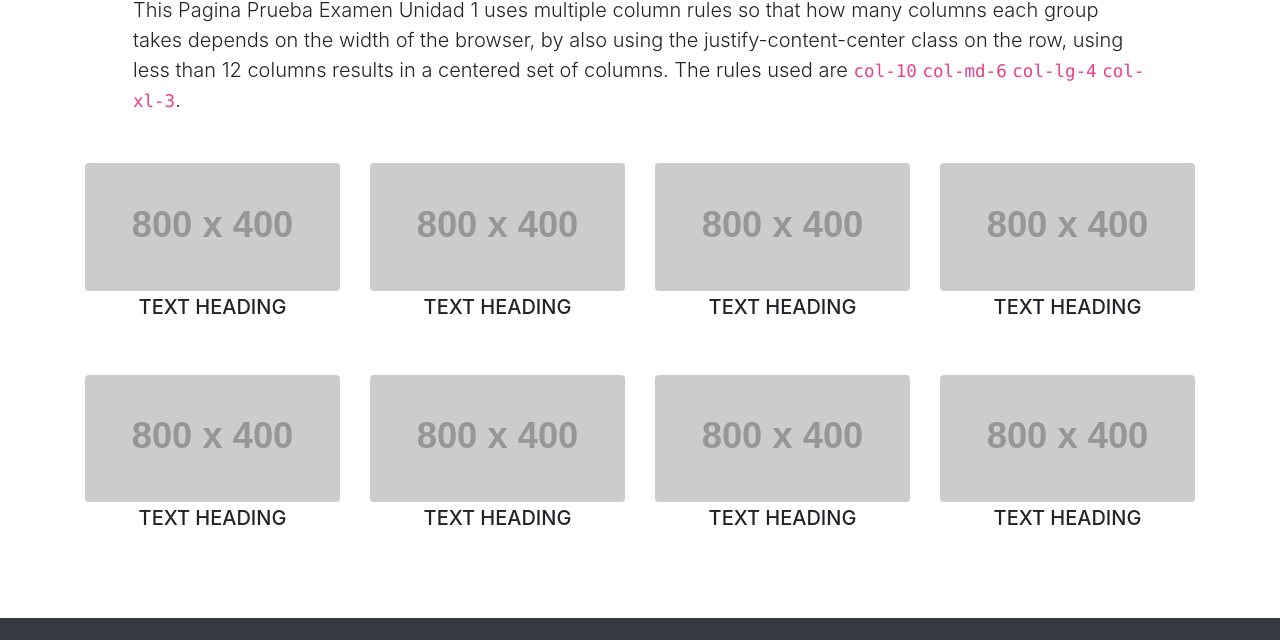
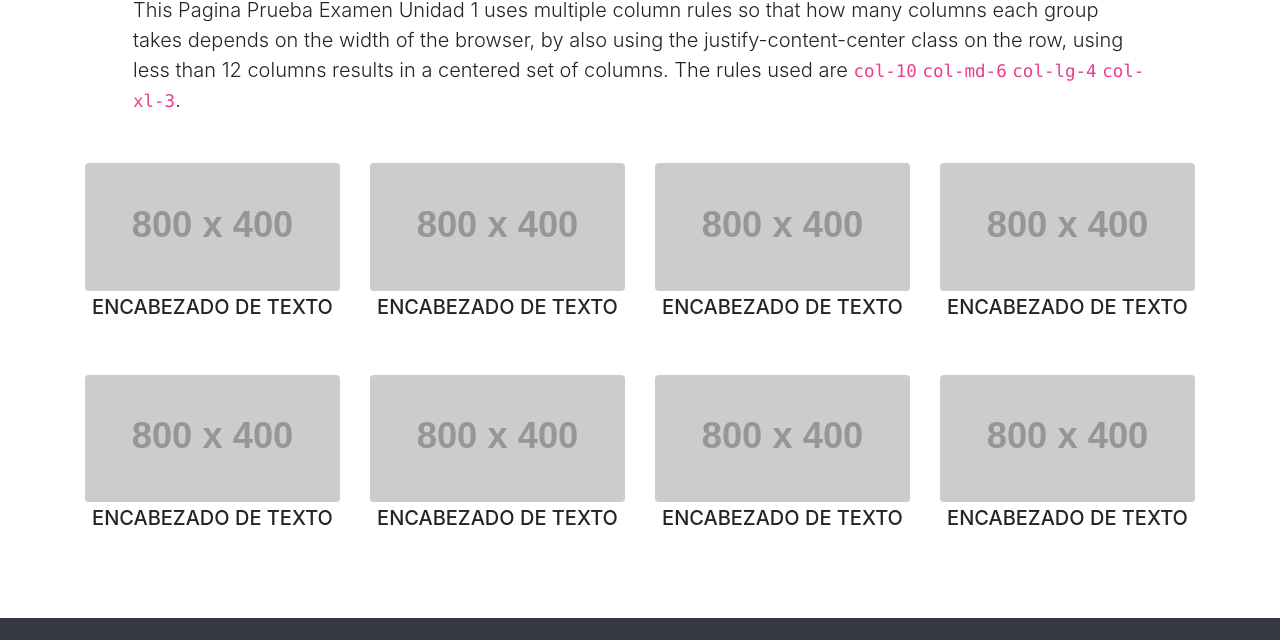
Before and after one commit to Ferxis7577/ExamenUnidad1, a plain HTML site: page columns.html in a window 1280 px wide. Shown: the part 160-800 px from the top of the page. Drawn offline with nearby package versions, Linux system fonts and the light colour scheme; placeholder pictures from the web are drawn by us.

Commit message:
Cambio desde repositorio remoto
se cambio parte del texto a idioma nativo de columns.html

```diff
--- a/columns.html
+++ b/columns.html
@@ -56,42 +56,42 @@
         <div class="row justify-content-center py-2">
           <section class="mb-5 col-10 col-md-6 col-lg-4 col-xl-3">
             <img class="img-fluid rounded" src="https://dummyimage.com/800x400/6/f.png&text=A" alt="sample image" />
-            <h5 class="mt-1">Text Heading</h5>
+            <h5 class="mt-1">Encabezado de texto</h5>
           </section>
 
           <section class="text-center mb-5 col-10 col-md-6 col-lg-4 col-xl-3">
             <img class="img-fluid rounded" src="https://dummyimage.com/800x400/6/f.png&text=B" alt="sample image" />
-            <h5 class="mt-1">Text Heading</h5>
+            <h5 class="mt-1">Encabezado de texto</h5>
           </section>
 
           <section class="text-center mb-5 col-10 col-md-6 col-lg-4 col-xl-3">
             <img class="img-fluid rounded" src="https://dummyimage.com/800x400/6/f.png&text=C" alt="sample image" />
-            <h5 class="mt-1">Text Heading</h5>
+            <h5 class="mt-1">Encabezado de texto</h5>
           </section>
 
           <section class="text-center mb-5 col-10 col-md-6 col-lg-4 col-xl-3">
             <img class="img-fluid rounded" src="https://dummyimage.com/800x400/6/f.png&text=D" alt="sample image" />
-            <h5 class="mt-1">Text Heading</h5>
+            <h5 class="mt-1">Encabezado de texto</h5>
           </section>
 
           <section class="text-center mb-5 col-10 col-md-6 col-lg-4 col-xl-3">
             <img class="img-fluid rounded" src="https://dummyimage.com/800x400/6/f.png&text=E" alt="sample image" />
-            <h5 class="mt-1">Text Heading</h5>
+            <h5 class="mt-1">Encabezado de texto</h5>
           </section>
 
           <section class="text-center mb-5 col-10 col-md-6 col-lg-4 col-xl-3">
             <img class="img-fluid rounded" src="https://dummyimage.com/800x400/6/f.png&text=F" alt="sample image" />
-            <h5 class="mt-1">Text Heading</h5>
+            <h5 class="mt-1">Encabezado de texto</h5>
           </section>
 
           <section class="text-center mb-5 col-10 col-md-6 col-lg-4 col-xl-3">
             <img class="img-fluid rounded" src="https://dummyimage.com/800x400/6/f.png&text=G" alt="sample image" />
-            <h5 class="mt-1">Text Heading</h5>
+            <h5 class="mt-1">Encabezado de texto</h5>
           </section>
 
           <section class="text-center mb-5 col-10 col-md-6 col-lg-4 col-xl-3">
             <img class="img-fluid rounded" src="https://dummyimage.com/800x400/6/f.png&text=H" alt="sample image" />
-            <h5 class="mt-1">Text Heading</h5>
+            <h5 class="mt-1">Encabezado de texto</h5>
           </section>
         </div>
       </section>
```
